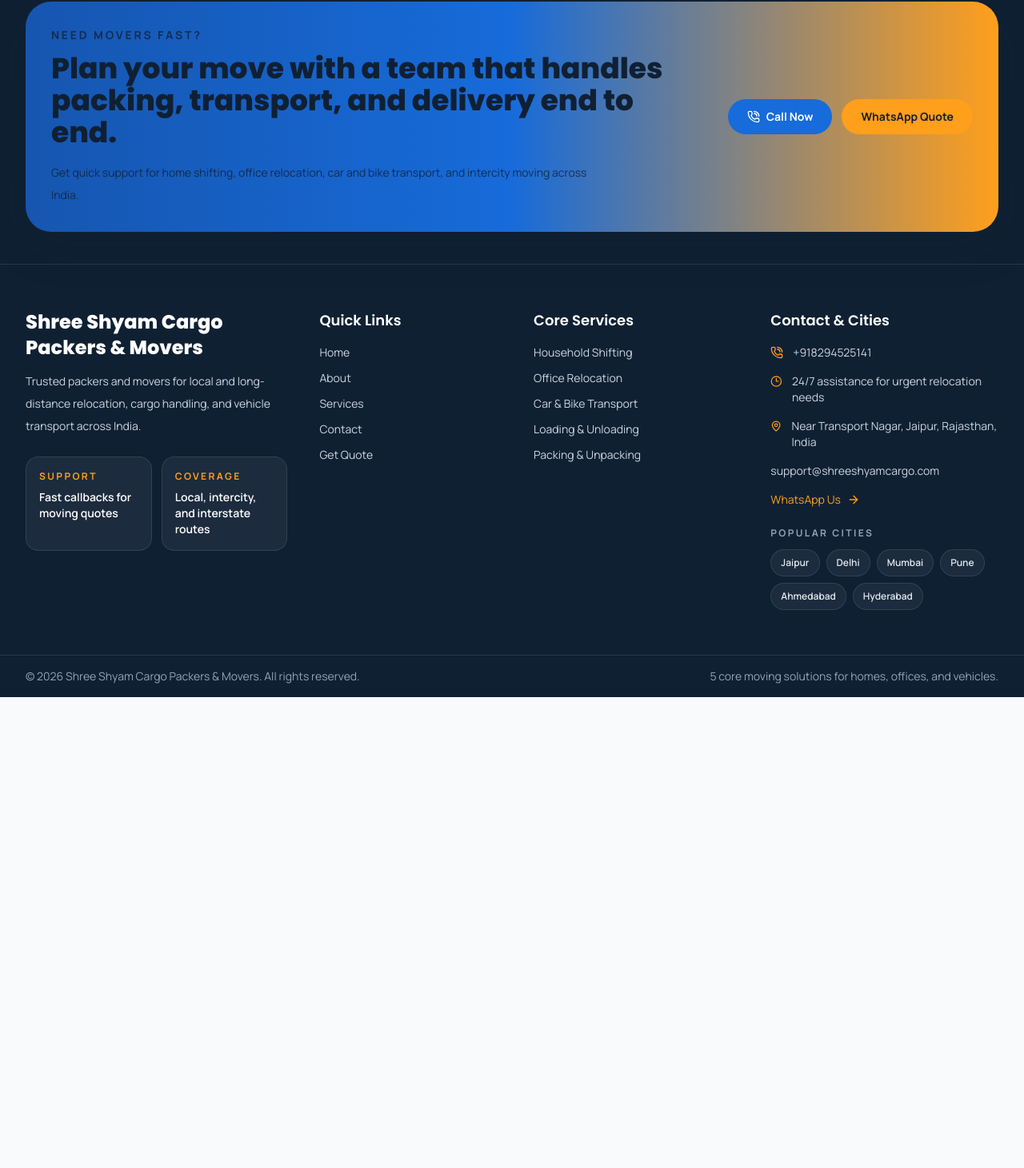
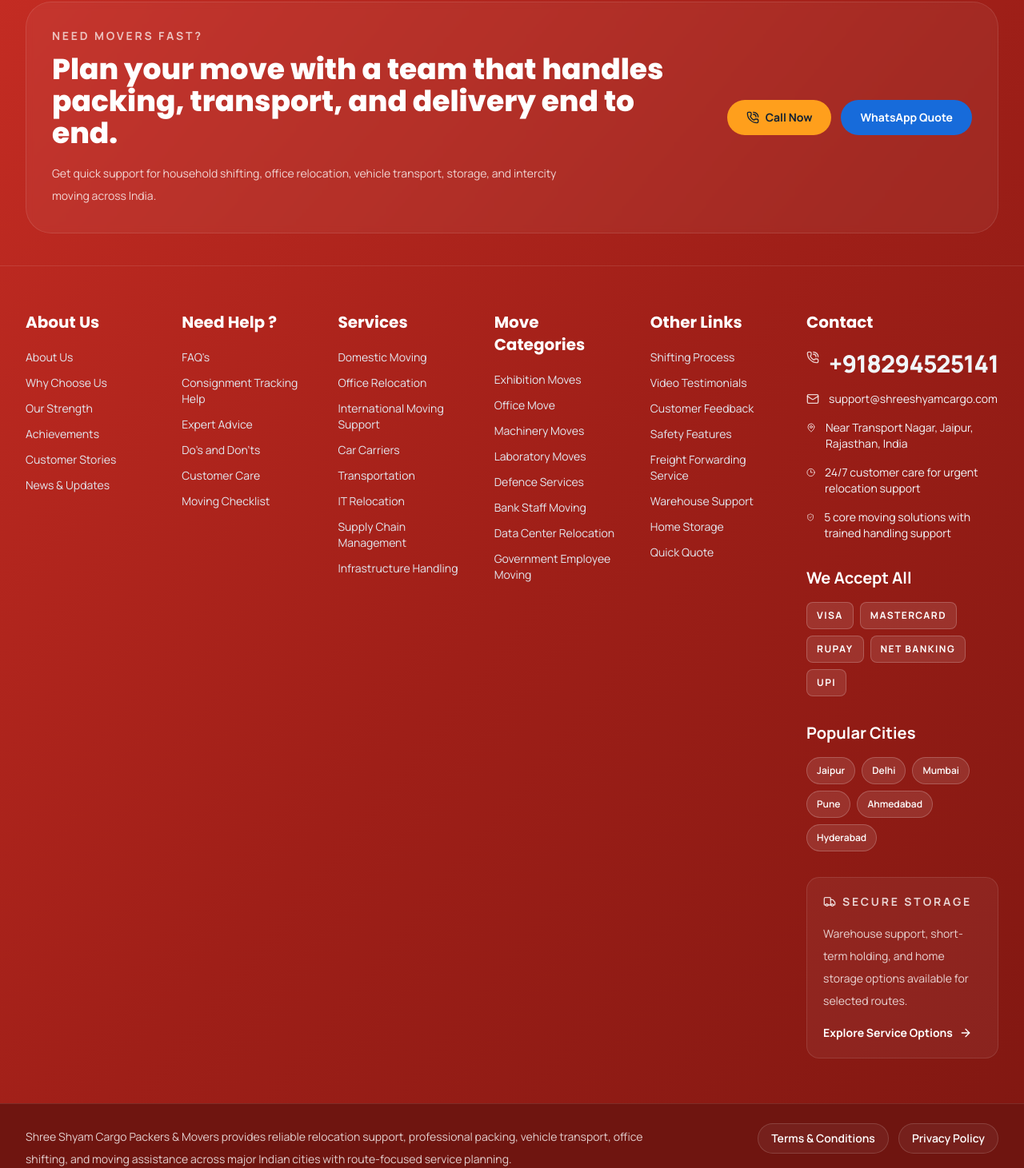
Before and after one commit to Pradeepp15012/shree-shyam-cargo, a React (Vite) app in the folder client/: page / in a window 1280 px wide. Shown: the part 7538-8999 px from the top of the page at 80% size. Before the commit the page ends 8410 px from the top, so only its background shows below. Built offline with nearby package versions, Linux system fonts and the light colour scheme; no server answers.

Commit message:
Refine footer layout and social links

```diff
--- a/client/src/components/Footer.jsx
+++ b/client/src/components/Footer.jsx
@@ -1,40 +1,119 @@
-import { ArrowRight, Clock3, MapPin, PhoneCall } from 'lucide-react';
+import {
+  ArrowRight,
+  Clock3,
+  Facebook,
+  Globe,
+  Linkedin,
+  Mail,
+  MapPin,
+  PhoneCall,
+  ShieldCheck,
+  Truck,
+  Twitter,
+  Youtube
+} from 'lucide-react';
 import { Link } from 'react-router-dom';
 import { company, createLocationSlug, services } from '../data/site';
 import { callLink, whatsappLink } from '../utils/helpers';
 
-const quickLinks = [
-  { label: 'Home', to: '/' },
-  { label: 'About', to: '/about' },
-  { label: 'Services', to: '/services' },
-  { label: 'Contact', to: '/contact' },
-  { label: 'Get Quote', to: '/get-quote' }
+const aboutLinks = [
+  { label: 'About Us', to: '/about' },
+  { label: 'Why Choose Us', to: '/about' },
+  { label: 'Our Strength', to: '/about' },
+  { label: 'Achievements', to: '/about' },
+  { label: 'Customer Stories', to: '/about' },
+  { label: 'News & Updates', to: '/' }
+];
+
+const helpLinks = [
+  { label: "FAQ's", to: '/contact' },
+  { label: 'Consignment Tracking Help', to: '/contact' },
+  { label: 'Expert Advice', to: '/contact' },
+  { label: "Do's and Don'ts", to: '/services' },
+  { label: 'Customer Care', to: '/contact' },
+  { label: 'Moving Checklist', to: '/get-quote' }
+];
+
+const serviceLinks = [
+  { label: 'Domestic Moving', to: '/services' },
+  { label: 'Office Relocation', to: '/services' },
+  { label: 'International Moving Support', to: '/services' },
+  { label: 'Car Carriers', to: '/services' },
+  { label: 'Transportation', to: '/services' },
+  { label: 'IT Relocation', to: '/services' },
+  { label: 'Supply Chain Management', to: '/services' },
+  { label: 'Infrastructure Handling', to: '/services' }
+];
+
+const moveCategories = [
+  { label: 'Exhibition Moves', to: '/services' },
+  { label: 'Office Move', to: '/services' },
+  { label: 'Machinery Moves', to: '/services' },
+  { label: 'Laboratory Moves', to: '/services' },
+  { label: 'Defence Services', to: '/services' },
+  { label: 'Bank Staff Moving', to: '/services' },
+  { label: 'Data Center Relocation', to: '/services' },
+  { label: 'Government Employee Moving', to: '/services' }
+];
+
+const otherLinks = [
+  { label: 'Shifting Process', to: '/services' },
+  { label: 'Video Testimonials', to: '/' },
+  { label: 'Customer Feedback', to: '/contact' },
+  { label: 'Safety Features', to: '/about' },
+  { label: 'Freight Forwarding Service', to: '/services' },
+  { label: 'Warehouse Support', to: '/services' },
+  { label: 'Home Storage', to: '/services' },
+  { label: 'Quick Quote', to: '/get-quote' }
 ];
 
 const featuredCities = ['Jaipur', 'Delhi', 'Mumbai', 'Pune', 'Ahmedabad', 'Hyderabad'];
+const paymentOptions = ['Visa', 'Mastercard', 'RuPay', 'Net Banking', 'UPI'];
+const socialLinks = [
+  { label: 'Facebook', href: '#', icon: Facebook },
+  { label: 'Twitter', href: '#', icon: Twitter },
+  { label: 'LinkedIn', href: '#', icon: Linkedin },
+  { label: 'Google Plus', href: '#', icon: Globe },
+  { label: 'YouTube', href: '#', icon: Youtube }
+];
+
+function FooterList({ title, links }) {
+  return (
+    <div>
+      <h3 className="font-display text-xl font-bold text-white">{title}</h3>
+      <div className="mt-5 grid gap-3 text-sm text-slate-200">
+        {links.map((item) => (
+          <Link key={item.label} to={item.to} className="transition hover:text-white">
+            {item.label}
+          </Link>
+        ))}
+      </div>
+    </div>
+  );
+}
 
 export default function Footer() {
   return (
-    <footer className="border-t border-white/70 bg-ink text-white">
+    <footer className="border-t border-white/10 bg-gradient-to-br from-[#c42c23] via-[#9f1f18] to-[#7f1711] text-white">
       <div className="border-b border-white/10">
         <div className="container-shell py-10">
-          <div className="rounded-[2rem] bg-gradient-to-r from-brand-700 via-brand-600 to-accent p-8 text-ink shadow-soft">
+          <div className="rounded-[2rem] border border-white/10 bg-white/5 p-8 backdrop-blur-sm">
             <div className="flex flex-col gap-6 lg:flex-row lg:items-center lg:justify-between">
               <div className="max-w-3xl">
-                <p className="text-sm font-bold uppercase tracking-[0.2em] text-ink/75">Need Movers Fast?</p>
+                <p className="text-sm font-bold uppercase tracking-[0.2em] text-white/70">Need Movers Fast?</p>
                 <h2 className="mt-3 font-display text-3xl font-extrabold sm:text-4xl">
                   Plan your move with a team that handles packing, transport, and delivery end to end.
                 </h2>
-                <p className="mt-4 max-w-2xl text-sm leading-7 text-ink/80">
-                  Get quick support for home shifting, office relocation, car and bike transport, and intercity moving across India.
+                <p className="mt-4 max-w-2xl text-sm leading-7 text-white/80">
+                  Get quick support for household shifting, office relocation, vehicle transport, storage, and intercity moving across India.
                 </p>
               </div>
               <div className="flex flex-col gap-3 sm:flex-row">
-                <a href={callLink} className="btn-primary bg-ink hover:bg-slate-900">
+                <a href={callLink} className="btn-secondary">
                   <PhoneCall className="mr-2 h-4 w-4" />
                   Call Now
                 </a>
-                <a href={whatsappLink} target="_blank" rel="noreferrer" className="btn-secondary">
+                <a href={whatsappLink} target="_blank" rel="noreferrer" className="btn-primary bg-white text-ink hover:bg-slate-100">
                   WhatsApp Quote
                 </a>
               </div>
@@ -43,90 +122,123 @@
         </div>
       </div>
 
-      <div className="container-shell grid gap-10 py-14 md:grid-cols-2 xl:grid-cols-[1.15fr_0.8fr_0.9fr_1fr]">
-        <div>
-          <p className="font-display text-2xl font-extrabold">{company.name}</p>
-          <p className="mt-3 max-w-xl text-sm leading-7 text-slate-300">
-            Trusted packers and movers for local and long-distance relocation, cargo handling, and vehicle transport across India.
-          </p>
-          <div className="mt-6 grid gap-3 sm:grid-cols-2">
-            <div className="rounded-2xl border border-white/10 bg-white/5 p-4">
-              <p className="text-xs font-bold uppercase tracking-[0.2em] text-accent">Support</p>
-              <p className="mt-2 text-sm font-semibold text-white">Fast callbacks for moving quotes</p>
+      <div className="container-shell py-14">
+        <div className="grid gap-10 xl:grid-cols-[1fr_1fr_1fr_1fr_1fr_1.2fr]">
+          <FooterList title="About Us" links={aboutLinks} />
+          <FooterList title="Need Help ?" links={helpLinks} />
+          <FooterList title="Services" links={serviceLinks} />
+          <FooterList title="Move Categories" links={moveCategories} />
+          <FooterList title="Other Links" links={otherLinks} />
+
+          <div>
+            <h3 className="font-display text-xl font-bold text-white">Contact</h3>
+            <div className="mt-5 space-y-4 text-sm text-slate-100">
+              <a href={callLink} className="flex items-start gap-3 transition hover:text-white">
+                <PhoneCall className="mt-0.5 h-4 w-4 text-white/80" />
+                <span className="text-3xl font-extrabold tracking-tight">{company.phone}</span>
+              </a>
+              <a href={`mailto:${company.email}`} className="flex items-start gap-3 transition hover:text-white">
+                <Mail className="mt-0.5 h-4 w-4 text-white/80" />
+                <span>{company.email}</span>
+              </a>
+              <p className="flex items-start gap-3">
+                <MapPin className="mt-0.5 h-4 w-4 text-white/80" />
+                <span>{company.address}</span>
+              </p>
+              <p className="flex items-start gap-3">
+                <Clock3 className="mt-0.5 h-4 w-4 text-white/80" />
+                <span>24/7 customer care for urgent relocation support</span>
+              </p>
+              <p className="flex items-start gap-3">
+                <ShieldCheck className="mt-0.5 h-4 w-4 text-white/80" />
+                <span>{services.length} core moving solutions with trained handling support</span>
+              </p>
             </div>
-            <div className="rounded-2xl border border-white/10 bg-white/5 p-4">
-              <p className="text-xs font-bold uppercase tracking-[0.2em] text-accent">Coverage</p>
-              <p className="mt-2 text-sm font-semibold text-white">Local, intercity, and interstate routes</p>
+
+            <div className="mt-8">
+              <p className="text-xl font-bold text-white">We Accept All</p>
+              <div className="mt-4 flex flex-wrap gap-2">
+                {paymentOptions.map((item) => (
+                  <span
+                    key={item}
+                    className="rounded-lg border border-white/20 bg-white/10 px-3 py-2 text-xs font-bold uppercase tracking-[0.12em] text-white"
+                  >
+                    {item}
+                  </span>
+                ))}
+              </div>
             </div>
-          </div>
-        </div>
 
-        <div>
-          <h3 className="font-display text-lg font-semibold">Quick Links</h3>
-          <div className="mt-4 grid gap-3 text-sm text-slate-300">
-            {quickLinks.map((item) => (
-              <Link key={item.to} to={item.to} className="transition hover:text-white">
-                {item.label}
-              </Link>
-            ))}
-          </div>
-        </div>
-
-        <div>
-          <h3 className="font-display text-lg font-semibold">Core Services</h3>
-          <div className="mt-4 grid gap-3 text-sm text-slate-300">
-            {services.map((service) => (
-              <Link key={service.title} to="/services" className="transition hover:text-white">
-                {service.title}
-              </Link>
-            ))}
-          </div>
-        </div>
-
-        <div>
-          <h3 className="font-display text-lg font-semibold">Contact & Cities</h3>
-          <div className="mt-4 space-y-4 text-sm text-slate-300">
-            <a href={callLink} className="flex items-start gap-3 transition hover:text-white">
-              <PhoneCall className="mt-0.5 h-4 w-4 text-accent" />
-              <span>{company.phone}</span>
-            </a>
-            <p className="flex items-start gap-3">
-              <Clock3 className="mt-0.5 h-4 w-4 text-accent" />
-              <span>24/7 assistance for urgent relocation needs</span>
-            </p>
-            <p className="flex items-start gap-3">
-              <MapPin className="mt-0.5 h-4 w-4 text-accent" />
-              <span>{company.address}</span>
-            </p>
-            <a href={`mailto:${company.email}`} className="block transition hover:text-white">
-              {company.email}
-            </a>
-            <a href={whatsappLink} target="_blank" rel="noreferrer" className="inline-flex items-center text-accent transition hover:text-white">
-              WhatsApp Us
-              <ArrowRight className="ml-2 h-4 w-4" />
-            </a>
-            <div className="pt-2">
-              <p className="text-xs font-bold uppercase tracking-[0.2em] text-slate-400">Popular Cities</p>
-              <div className="mt-3 flex flex-wrap gap-2">
+            <div className="mt-8">
+              <p className="text-xl font-bold text-white">Popular Cities</p>
+              <div className="mt-4 flex flex-wrap gap-2">
                 {featuredCities.map((city) => (
                   <Link
                     key={city}
                     to={`/locations/${createLocationSlug(city)}`}
-                    className="rounded-full border border-white/10 bg-white/5 px-3 py-2 text-xs font-semibold text-slate-200 transition hover:border-accent hover:text-white"
+                    className="rounded-full border border-white/20 bg-white/10 px-3 py-2 text-xs font-semibold text-white transition hover:bg-white/20"
                   >
                     {city}
                   </Link>
                 ))}
               </div>
             </div>
+
+            <div className="mt-8 rounded-2xl border border-white/10 bg-white/5 p-5">
+              <p className="inline-flex items-center gap-2 text-sm font-bold uppercase tracking-[0.2em] text-white/80">
+                <Truck className="h-4 w-4" />
+                Secure Storage
+              </p>
+              <p className="mt-3 text-sm leading-7 text-white/80">
+                Warehouse support, short-term holding, and home storage options available for selected routes.
+              </p>
+              <Link to="/services" className="mt-4 inline-flex items-center text-sm font-bold text-white transition hover:text-white/80">
+                Explore Service Options
+                <ArrowRight className="ml-2 h-4 w-4" />
+              </Link>
+            </div>
           </div>
         </div>
       </div>
 
-      <div className="border-t border-white/10">
-        <div className="container-shell flex flex-col gap-3 py-4 text-sm text-slate-400 md:flex-row md:items-center md:justify-between">
-          <p>© {new Date().getFullYear()} {company.name}. All rights reserved.</p>
-          <p>{services.length} core moving solutions for homes, offices, and vehicles.</p>
+      <div className="border-t border-white/10 bg-[#6f1510]">
+        <div className="container-shell flex flex-col gap-6 py-6 xl:flex-row xl:items-center xl:justify-between">
+          <div className="max-w-4xl text-sm leading-7 text-white/80">
+            <p>
+              {company.name} provides reliable relocation support, professional packing, vehicle transport, office shifting, and moving assistance across major Indian cities with route-focused service planning.
+            </p>
+            <p className="mt-3">© {new Date().getFullYear()} {company.name}. All rights reserved.</p>
+          </div>
+
+          <div className="flex flex-col gap-5 lg:min-w-[420px] xl:items-end">
+            <div className="flex flex-wrap items-center gap-3 text-sm font-semibold text-white xl:justify-end">
+              <Link
+                to="/contact"
+                className="rounded-full border border-white/15 bg-white/5 px-4 py-2 transition hover:bg-white/10 hover:text-white"
+              >
+                Terms & Conditions
+              </Link>
+              <Link
+                to="/contact"
+                className="rounded-full border border-white/15 bg-white/5 px-4 py-2 transition hover:bg-white/10 hover:text-white"
+              >
+                Privacy Policy
+              </Link>
+            </div>
+            <div className="flex flex-wrap items-center gap-3 xl:justify-end">
+              {socialLinks.map(({ label, href, icon: Icon }) => (
+                <a
+                  key={label}
+                  href={href}
+                  aria-label={label}
+                  className="group flex h-11 w-11 items-center justify-center rounded-full border border-white/20 bg-white/10 text-white transition hover:-translate-y-0.5 hover:bg-white/20"
+                  title={label}
+                >
+                  <Icon className="h-4 w-4 transition group-hover:scale-110" />
+                </a>
+              ))}
+            </div>
+          </div>
         </div>
       </div>
     </footer>
```
